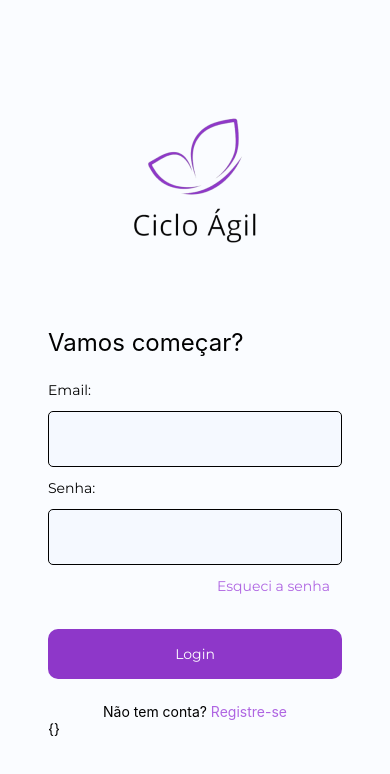
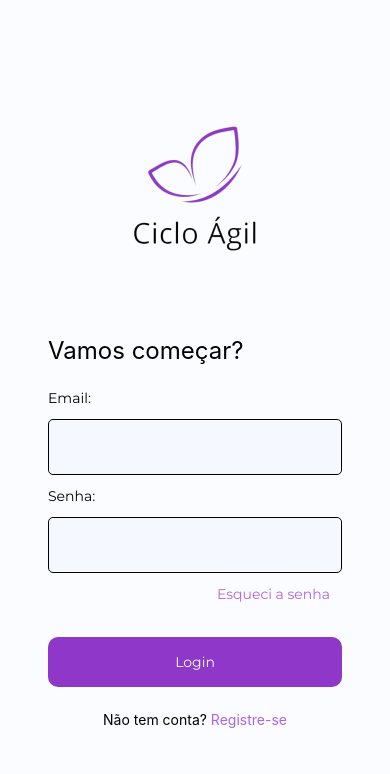
Before and after one commit to PipocaAgil-Grupo-Bordo/ciclo-agil-mobile, a React Native app: screen / in a window 390 px wide. Shown: the top 774 px of the page. Built offline with nearby package versions, Linux system fonts and the light colour scheme.

Commit message:
fix: removes error object displayed on screen

```diff
--- a/src/pages/Login/SigninForm/index.tsx
+++ b/src/pages/Login/SigninForm/index.tsx
@@ -57,7 +57,6 @@ const SigninForm: React.FC = () => {
       <RegisterText>
         Não tem conta?<RegisterLink> Registre-se</RegisterLink>
       </RegisterText>
-      <Text>{JSON.stringify(errors)}</Text>
     </FormBox>
   );
 };
```
